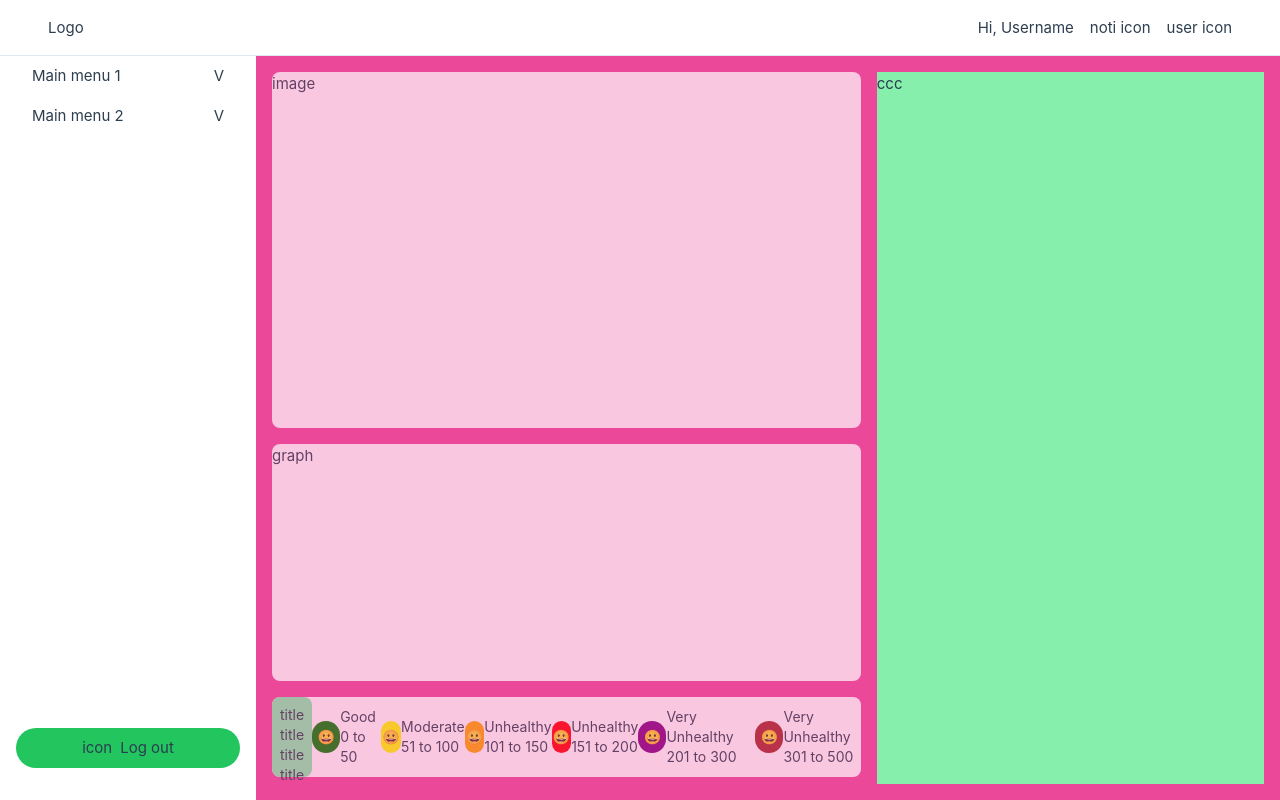
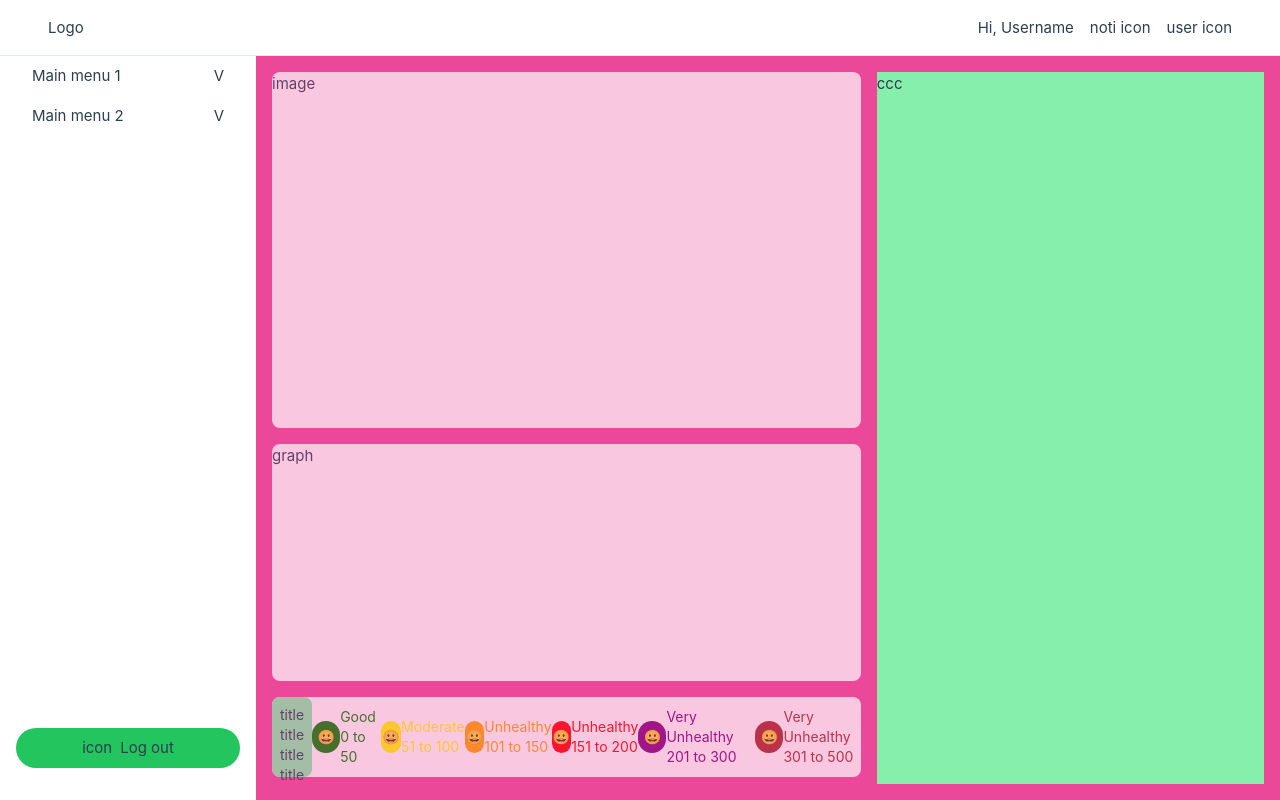
Before and after one commit to 11best/simple-weather-dashboard, a Vue app: page / in a window 1280 px wide. Built offline with nearby package versions, Linux system fonts and the light colour scheme.

Commit message:
change text color in index level

```diff
--- a/src/components/IndexLevel.vue
+++ b/src/components/IndexLevel.vue
@@ -51,11 +51,11 @@ const mockLevel = [
       >
         <div
           class="flex items-center justify-center w-8 h-8 rounded-full"
-          :style="{ backgroundColor: item.color, color: item.color }"
+          :style="{ backgroundColor: item.color }"
         >
           {{ item.icon }}
         </div>
-        <div>
+        <div :style="{ color: item.color }">
           <p>
             {{ item.title }}
           </p>
```
